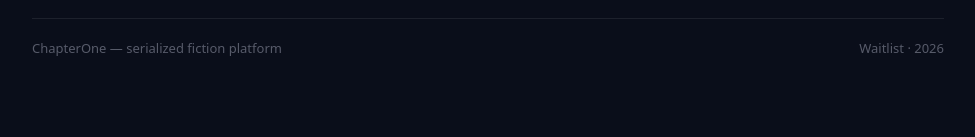
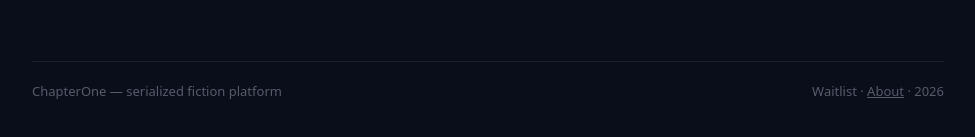
Before and after one commit to crewlyllc/chapterone, a plain HTML site: page index.html in a window 1280 px wide. Shown: the part 1879-2016 px from the top of the page, without its empty margins (152-1127 px from the left). Drawn offline with Linux system fonts and the light colour scheme; no server answers.

Commit message:
index.html: internal links to /about.html (crawl path + nav)

```diff
--- a/index.html
+++ b/index.html
@@ -274,6 +274,7 @@
           <a href="/read.html" class="btn btn-outline" style="text-decoration:none;display:inline-block;">Read a free sample chapter →</a>
           <span style="font-size:13px;color:var(--muted);">No signup. Three chapters, about 4 minutes.</span>
         </div>
+        <p style="margin:0 0 22px;font-size:14px;"><a href="/chapterone/about.html" style="color:var(--accent);text-decoration:none;">Why chapter-first? Read what we're building and why &rarr;</a></p>
 
         <ul class="features">
           <li><span class="check">✓</span> Publish chapters as you write — no need to finish the whole book</li>
@@ -390,7 +391,7 @@
 
     <footer>
       <span>ChapterOne — serialized fiction platform</span>
-      <span>Waitlist &middot; 2026</span>
+      <span>Waitlist &middot; <a href="/chapterone/about.html" style="color:inherit;">About</a> &middot; 2026</span>
     </footer>
   </div>
 
```
